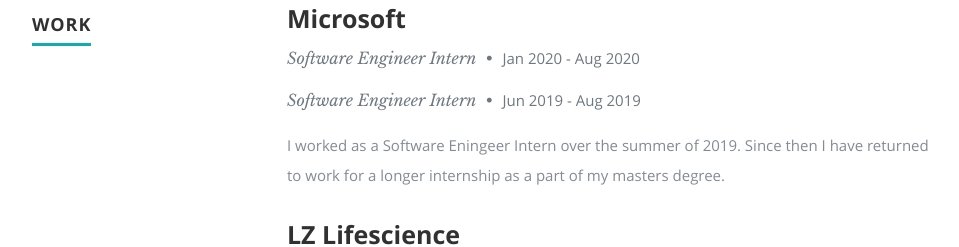
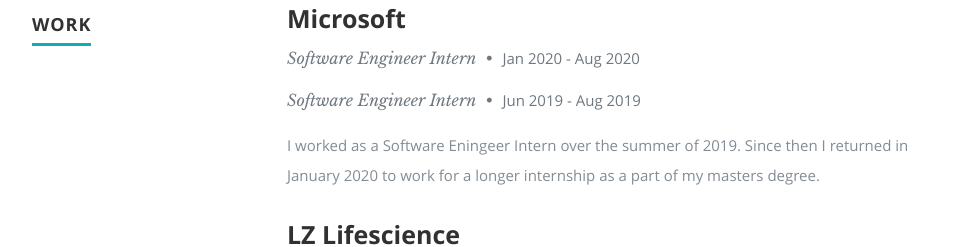
Before and after one commit to NiallEHunt/NiallEHunt.github.io, a plain HTML site: page index.html in a window 1280 px wide. Shown: the part 1300-1547 px from the top of the page, without its empty margins (118-1077 px from the left). Drawn offline with nearby package versions, Linux system fonts and the light colour scheme.

Commit message:
Update index.html

```diff
--- a/index.html
+++ b/index.html
@@ -137,7 +137,7 @@
             <p class="info">Software Engineer Intern <span>&bull;</span> <em class="date">Jun 2019 - Aug 2019</em></p>
 
             <p>
-              I worked as a Software Eningeer Intern over the summer of 2019. Since then I have returned
+              I worked as a Software Eningeer Intern over the summer of 2019. Since then I returned in January 2020
               to work for a longer internship as a part of my masters degree.
             </p>
 
```
